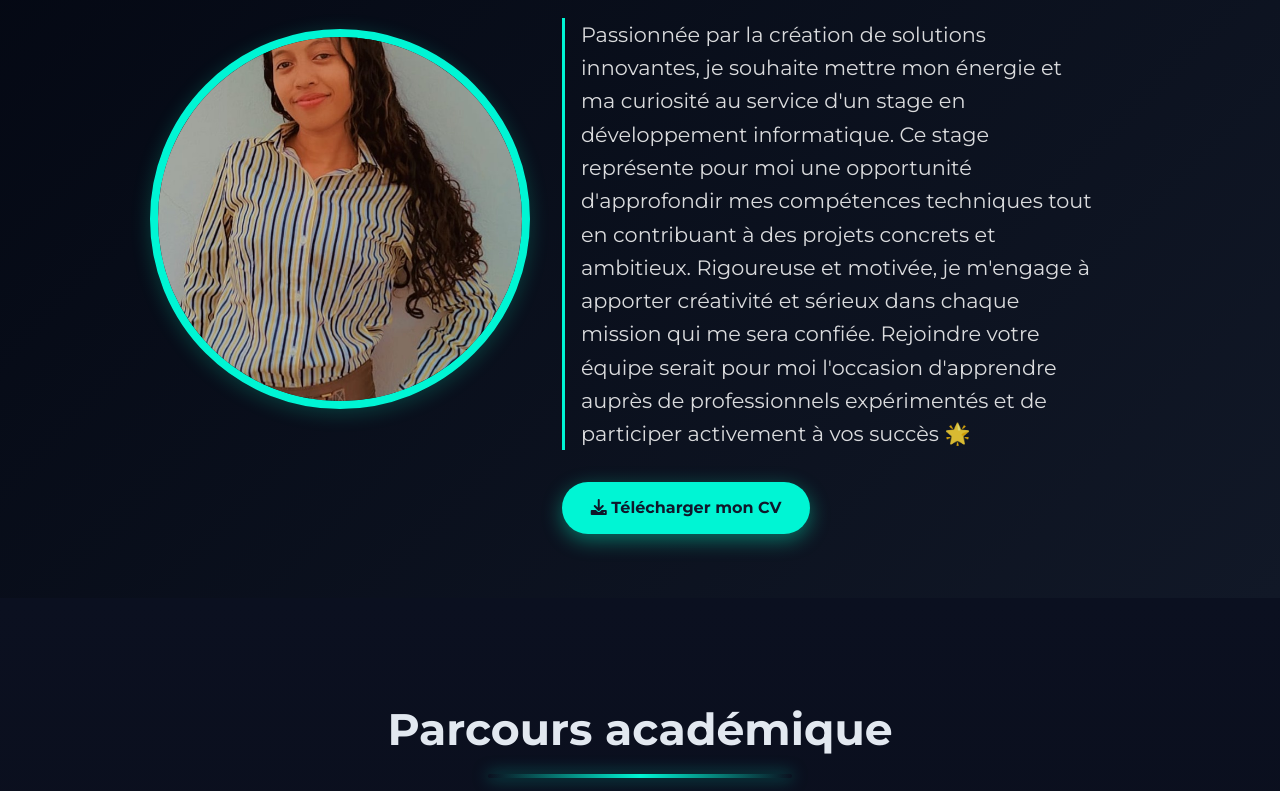
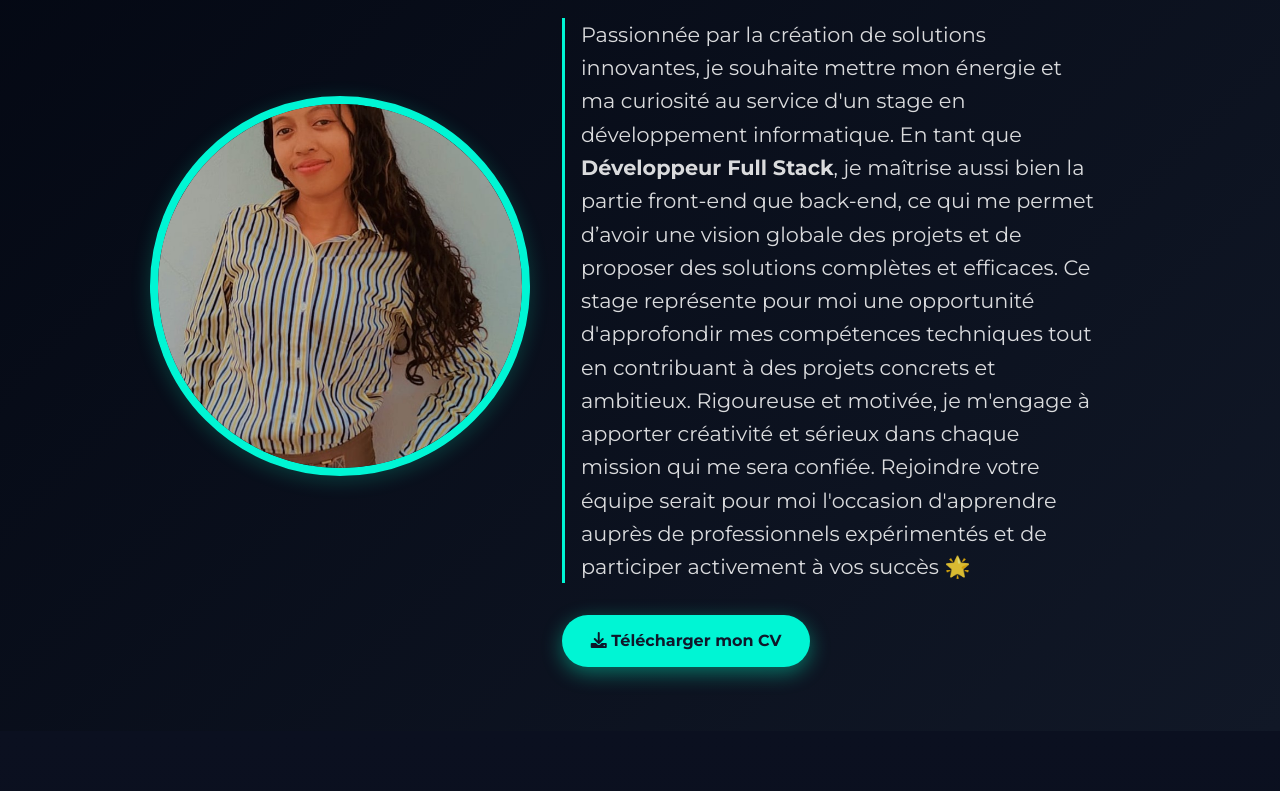
Before and after one commit to VolatianaRatsito/Porfolio, a plain HTML site: page index.html in a window 1280 px wide. Shown: the part 216-1007 px from the top of the page. Drawn offline with nearby package versions, Linux system fonts and the light colour scheme.

Commit message:
modification sur la page index

```diff
--- a/index.html
+++ b/index.html
@@ -41,8 +41,11 @@
         </div>
         <div class="header-content">
             <h1><span id="typed-name"></span></h1>
-            <p class="greeting">Passionnée par la création de solutions innovantes, je souhaite mettre mon énergie et ma curiosité au service d'un stage en développement informatique. Ce stage représente pour moi une opportunité d'approfondir mes compétences techniques tout en contribuant à des projets concrets et ambitieux. Rigoureuse et motivée, je m'engage à apporter créativité et sérieux dans chaque mission qui me sera confiée. Rejoindre votre équipe serait pour moi l'occasion
-                d'apprendre auprès de professionnels expérimentés et de participer activement à vos succès 🌟</p>
+           <p class="greeting">
+                Passionnée par la création de solutions innovantes, je souhaite mettre mon énergie et ma curiosité au service d'un stage en développement informatique. En tant que <strong>Développeur Full Stack</strong>, je maîtrise aussi bien la partie front-end que back-end, ce qui me permet d’avoir une vision globale des projets et de proposer des solutions complètes et efficaces.
+                Ce stage représente pour moi une opportunité d'approfondir mes compétences techniques tout en contribuant à des projets concrets et ambitieux. Rigoureuse et motivée, je m'engage à apporter créativité et sérieux dans chaque mission qui me sera confiée.
+                Rejoindre votre équipe serait pour moi l'occasion d'apprendre auprès de professionnels expérimentés et de participer activement à vos succès 🌟
+            </p>
             <a href="e:\Personnelle\RatsitoarimalalaVolatianaAnna.pdf" download class="btn-cv"><i class="fas fa-download"></i> Télécharger mon CV</a>
         </div>
     </section>
@@ -696,7 +699,6 @@
             new Typed("#typed-name", {
             strings: [
                     "Volatiana Anna",
-                    "Développeur Fullstack",
                     "Développeur Java",
                     "Développeur C#"
             ],
```
